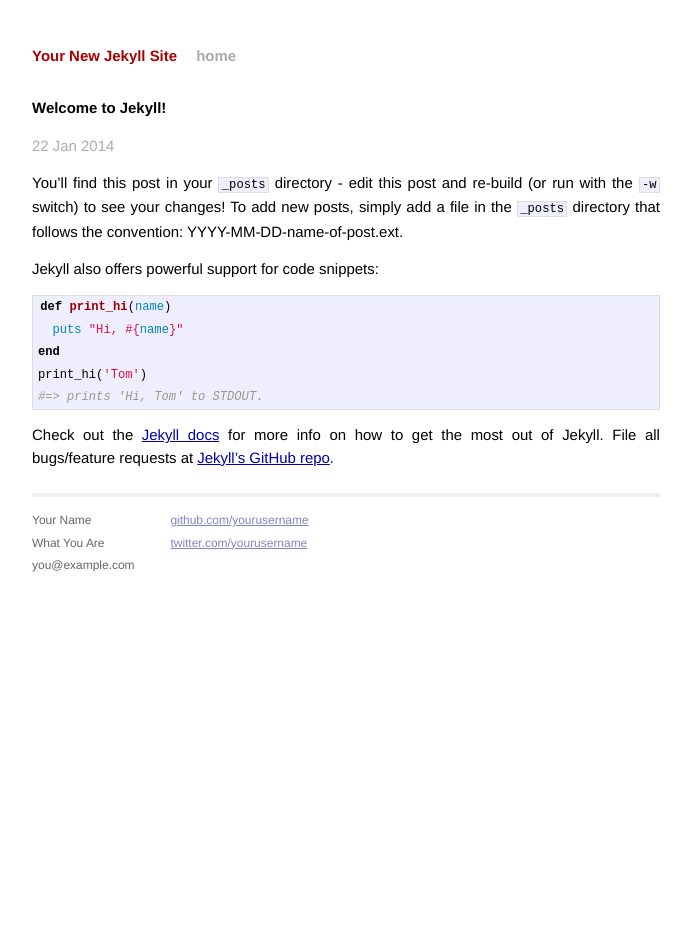
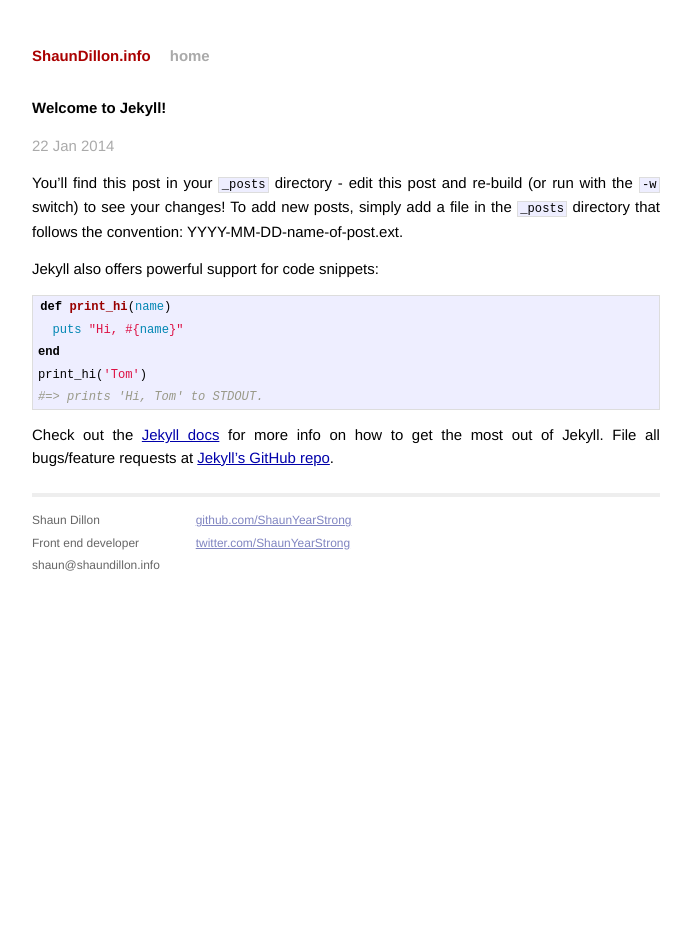
Before and after one commit to ShaunYearStrong/ShaunYearStrong.github.io, a Jekyll site: the page built from _posts/2014-01-22-welcome-to-jekyll.markdown, in a window 1280 px wide. Shown: the whole page, without its empty margins (294-985 px from the left). Built offline with Jekyll 4.4.1, drawn with Linux system fonts in a browser that asks for light colours; Markdown is read by kramdown in place of the engine named in the settings.

Commit message:
Editing site details

```diff
--- a/_config.yml
+++ b/_config.yml
@@ -1,3 +1,3 @@
-name: Your New Jekyll Site
+name: ShaunDillon.info
 markdown: redcarpet
 pygments: true
--- a/_layouts/default.html
+++ b/_layouts/default.html
@@ -26,15 +26,15 @@
           <div class="footer">
             <div class="contact">
               <p>
-                Your Name<br />
-                What You Are<br />
-                you@example.com
+                Shaun Dillon<br />
+                Front end developer<br />
+                shaun@shaundillon.info
               </p>
             </div>
             <div class="contact">
               <p>
-                <a href="https://github.com/yourusername">github.com/yourusername</a><br />
-                <a href="https://twitter.com/yourusername">twitter.com/yourusername</a><br />
+                <a href="https://github.com/ShaunYearStrong">github.com/ShaunYearStrong</a><br />
+                <a href="https://twitter.com/ShaunYearStrong">twitter.com/ShaunYearStrong</a><br />
               </p>
             </div>
           </div>
--- a/index.html
+++ b/index.html
@@ -1,6 +1,6 @@
 ---
 layout: default
-title: Your New Jekyll Site
+title: ShaunDillon.info
 ---
 
 <div id="home">
```
Also changed, not shown: 4 other files.
